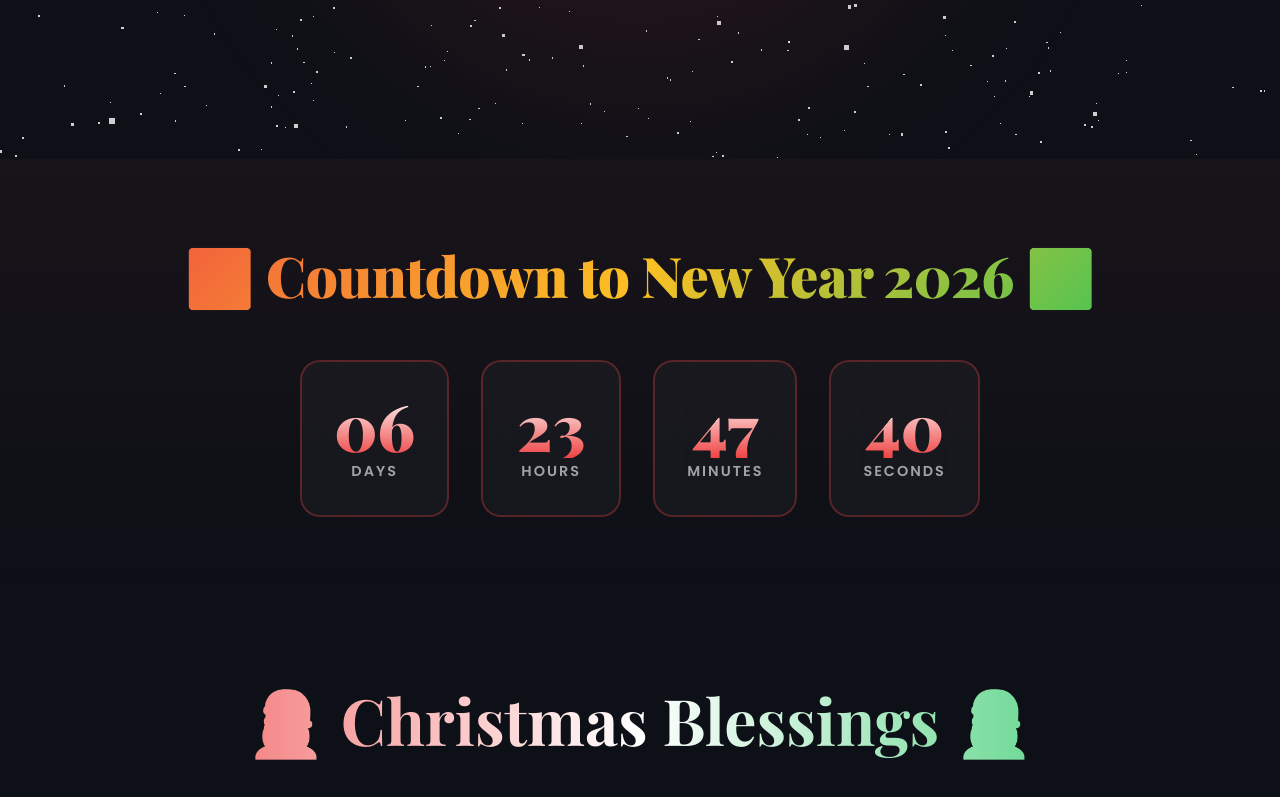
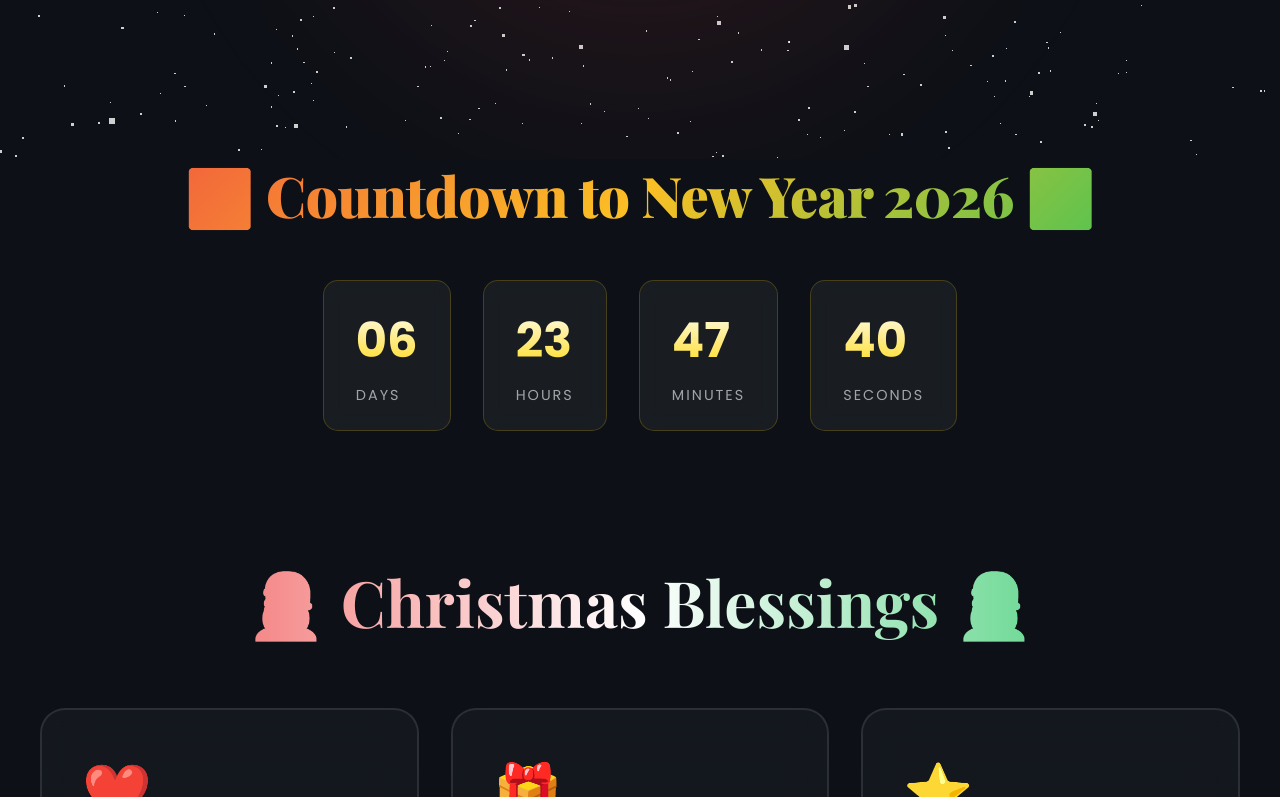
Before and after one commit to Nelrapheal/merrychristmas, a plain HTML site: page index.html in a window 1280 px wide. Shown: the part 641-1438 px from the top of the page. Drawn offline with nearby package versions, Linux system fonts and the light colour scheme; animation ran at ten frames a second.

Commit message:
fixed date\countdown

```diff
--- a/index.html
+++ b/index.html
@@ -24,22 +24,22 @@
             <h1 class="countdown-title" style="font-family: 'Playfair Display', serif; font-size: clamp(2rem, 5vw, 3.5rem); font-weight: 900; text-align: center; margin-bottom: 3rem; background: linear-gradient(135deg, #ef4444 0%, #fbbf24 50%, #22c55e 100%); -webkit-background-clip: text; -webkit-text-fill-color: transparent; background-clip: text; line-height: 1.3; letter-spacing: -0.01em;">
                 🎆 Countdown to New Year 2026 🎆
             </h1>
-            <div class="countdown-container">
-                <div class="countdown-box">
-                    <span class="countdown-number" id="days">00</span>
-                    <span class="countdown-label">Days</span>
+            <div class="countdown" id="countdown">
+                <div class="countdown-item">
+                    <div class="countdown-number" id="days">00</div>
+                    <div class="countdown-label">Days</div>
                 </div>
-                <div class="countdown-box">
-                    <span class="countdown-number" id="hours">00</span>
-                    <span class="countdown-label">Hours</span>
+                <div class="countdown-item">
+                    <div class="countdown-number" id="hours">00</div>
+                    <div class="countdown-label">Hours</div>
                 </div>
-                <div class="countdown-box">
-                    <span class="countdown-number" id="minutes">00</span>
-                    <span class="countdown-label">Minutes</span>
+                <div class="countdown-item">
+                    <div class="countdown-number" id="minutes">00</div>
+                    <div class="countdown-label">Minutes</div>
                 </div>
-                <div class="countdown-box">
-                    <span class="countdown-number" id="seconds">00</span>
-                    <span class="countdown-label">Seconds</span>
+                <div class="countdown-item">
+                    <div class="countdown-number" id="seconds">00</div>
+                    <div class="countdown-label">Seconds</div>
                 </div>
             </div>
         </section>
--- a/style.css
+++ b/style.css
@@ -257,10 +257,6 @@
         }
 
         /* Countdown Section */
-        .countdown-section {
-            padding: 5rem 2rem;
-            background: linear-gradient(180deg, rgba(239, 68, 68, 0.05), transparent);
-        }
 
         .countdown-title {
             text-align: center;
@@ -272,62 +268,37 @@
             -webkit-text-fill-color: transparent;
             background-clip: text;
         }
-
-        .countdown-container {
+                /* Countdown Timer */
+        .countdown {
             display: flex;
+            gap: 2rem;
+            margin: 3rem 0;
+            flex-wrap: wrap;
             justify-content: center;
-            gap: 2rem;
-            flex-wrap: wrap;
-            max-width: 900px;
-            margin: 0 auto;
         }
 
-        .countdown-box {
-            background: rgba(255, 255, 255, 0.03);
-            backdrop-filter: blur(20px);
-            border: 2px solid rgba(239, 68, 68, 0.3);
-            border-radius: 20px;
-            padding: 2rem;
-            min-width: 140px;
-            text-align: center;
-            position: relative;
-            overflow: hidden;
-            transition: all 0.3s;
+        .countdown-item {
+            background: rgba(255, 255, 255, 0.05);
+            backdrop-filter: blur(10px);
+            border: 1px solid rgba(255, 215, 0, 0.2);
+            border-radius: 15px;
+            padding: 1.5rem 2rem;
+            min-width: 100px;
+            transition: transform 0.3s;
         }
 
-        .countdown-box::before {
-            content: '';
-            position: absolute;
-            top: -2px;
-            left: -2px;
-            right: -2px;
-            bottom: -2px;
-            background: linear-gradient(45deg, #ef4444, #22c55e, #ef4444);
-            border-radius: 20px;
-            z-index: -1;
-            opacity: 0;
-            transition: opacity 0.3s;
-        }
-
-        .countdown-box:hover {
-            transform: translateY(-10px) scale(1.05);
-            border-color: transparent;
-        }
-
-        .countdown-box:hover::before {
-            opacity: 1;
+        .countdown-item:hover {
+            transform: translateY(-10px);
+            border-color: rgba(255, 215, 0, 0.5);
         }
 
         .countdown-number {
-            font-family: 'Playfair Display', serif;
-            font-size: 4rem;
+            font-size: 3rem;
             font-weight: 900;
-            background: linear-gradient(180deg, #fff, #ef4444);
+            background: linear-gradient(180deg, #fff, #ffd700);
             -webkit-background-clip: text;
             -webkit-text-fill-color: transparent;
             background-clip: text;
-            display: block;
-            line-height: 1;
         }
 
         .countdown-label {
@@ -335,8 +306,7 @@
             text-transform: uppercase;
             letter-spacing: 2px;
             color: rgba(255, 255, 255, 0.6);
-            margin-top: 0.75rem;
-            font-weight: 600;
+            margin-top: 0.5rem;
         }
 
         /* Wishes Grid */
```
